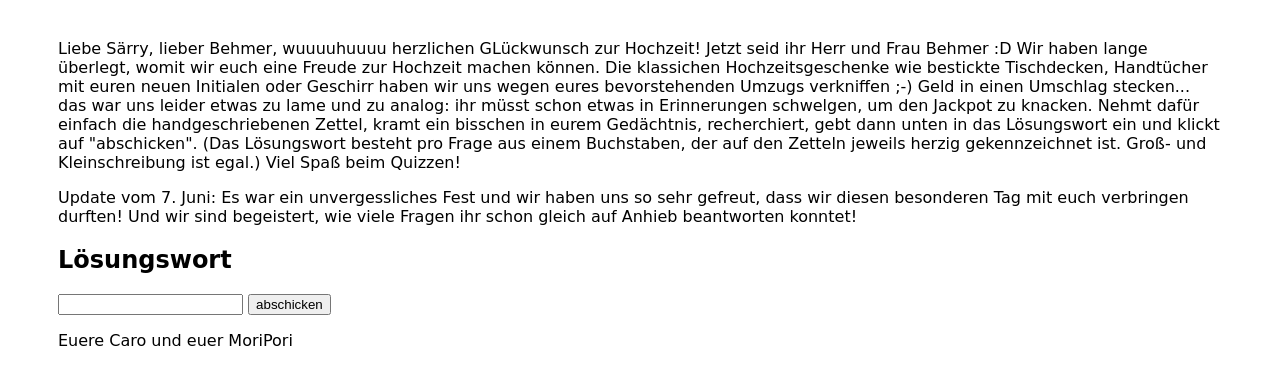
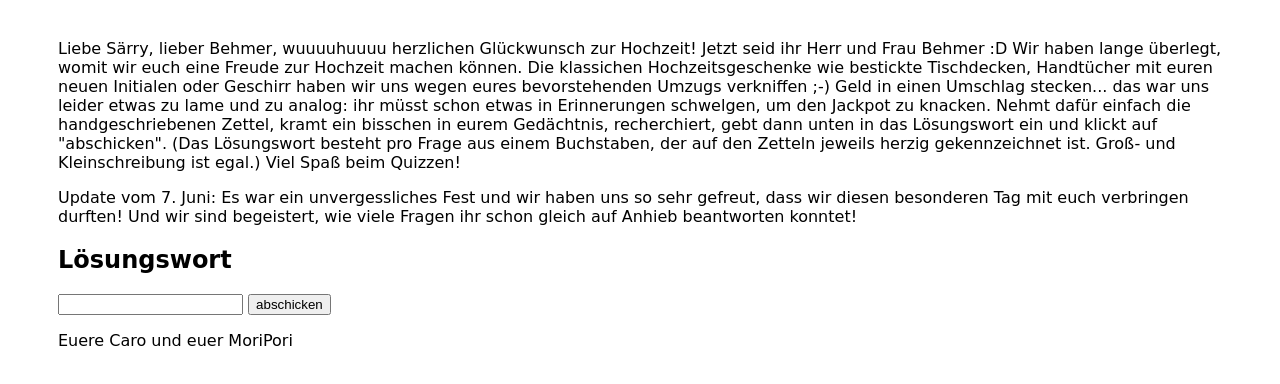
Before and after one commit to carolinwagner/hochzeitsquiz, a plain HTML site: page index.html in a window 1280 px wide. Shown: the part 120-504 px from the top of the page. Drawn offline with nearby package versions, Linux system fonts and the light colour scheme; a web font is replaced by a local one.

Commit message:
Fix typo

```diff
--- a/index.html
+++ b/index.html
@@ -78,7 +78,7 @@
       </h1></marquee
     >
     <p>
-      Liebe Särry, lieber Behmer, wuuuuhuuuu herzlichen GLückwunsch zur
+      Liebe Särry, lieber Behmer, wuuuuhuuuu herzlichen Glückwunsch zur
       Hochzeit! Jetzt seid ihr Herr und Frau Behmer :D Wir haben lange überlegt,
       womit wir euch eine Freude zur Hochzeit machen können. Die klassichen
       Hochzeitsgeschenke wie bestickte Tischdecken, Handtücher mit euren neuen
```
